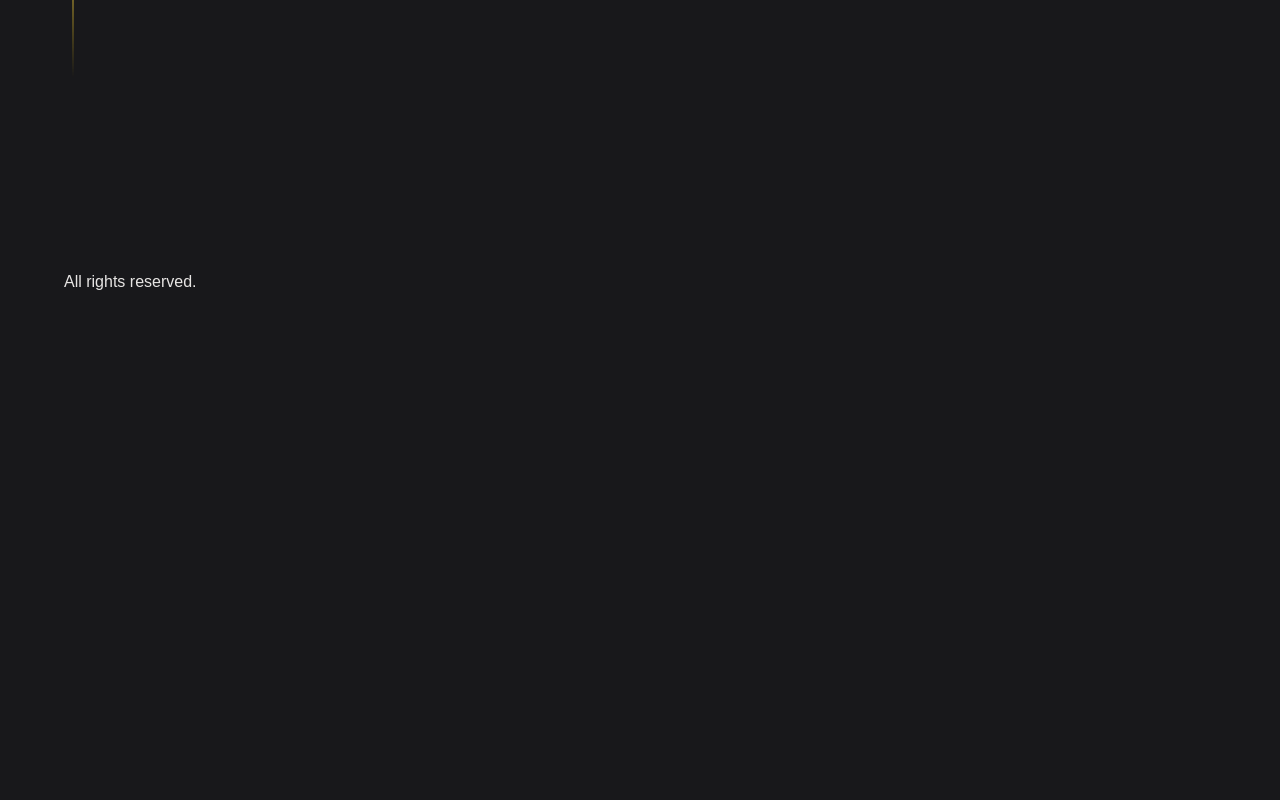
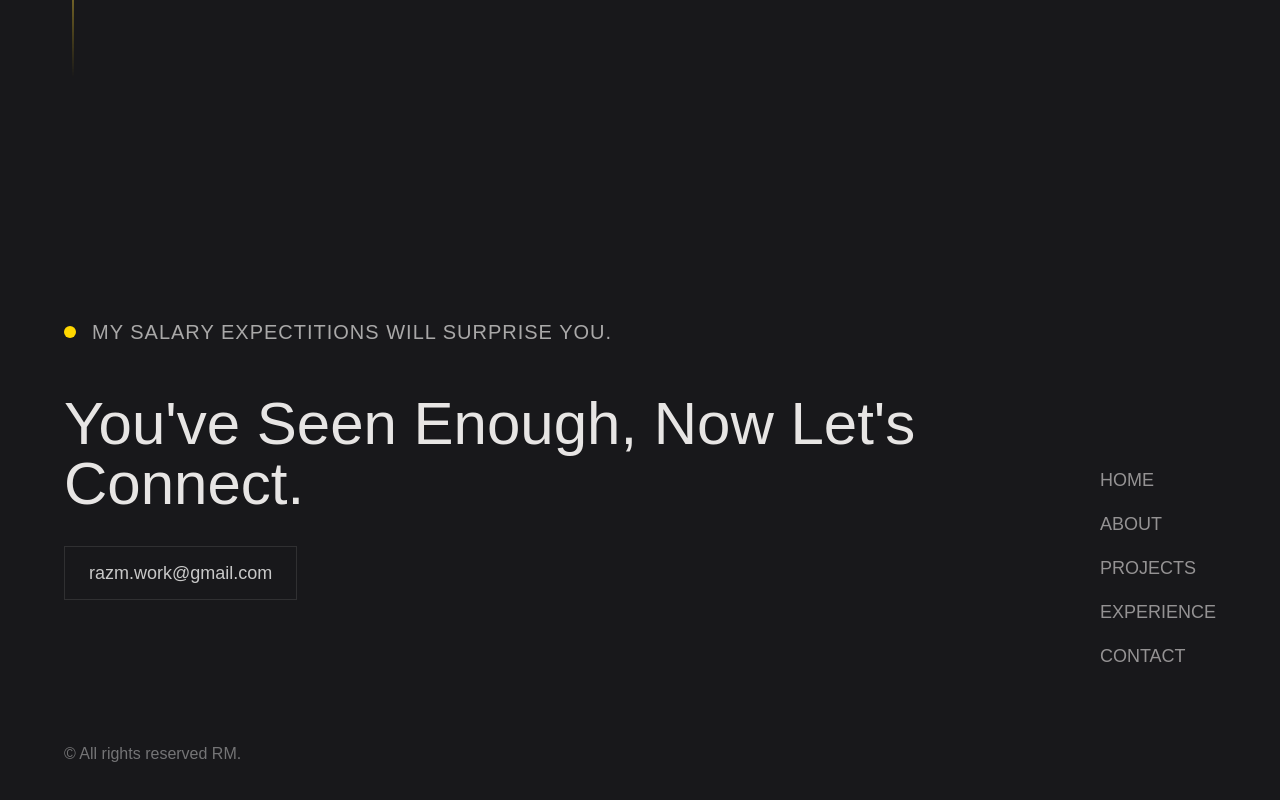
Before and after one commit to raul0073/portfolio-v4, a Next.js app: page / in a window 1280 px wide. Shown: the part 7570-8370 px from the top of the page. Before the commit the page ends 7864 px from the top, so only its background shows below. Built offline with nearby package versions, Linux system fonts and the light colour scheme; a web font is replaced by a local one.

Commit message:
footer comp added. mobile navigation padding fix.

```diff
--- a/src/app/Data/ExperiencePage/experienceData.tsx
+++ b/src/app/Data/ExperiencePage/experienceData.tsx
@@ -1,4 +1,3 @@
-
 export const EXPERIENCE_DATA = [
 	{
 		title: "2020 - Present",
@@ -7,25 +6,25 @@ export const EXPERIENCE_DATA = [
 				<p className="dark:text-stone-200 text-zinc-900 text-lg md:text-xl  mb-8">
 					Selfemployed Web Developer, Israel. <br />
 					<span className="dark:text-stone-200/60 text-zinc-900/60 text-base">
-
-            Passionate about coding and tackling diverse projects. Key projects include:
+						Passionate about coding and tackling diverse projects. Key projects
+						include:
 					</span>
 				</p>
-				<ul className=" pl-5 text-neutral-800 dark:text-neutral-200 font-sans font-normal mb-8 space-y-2">
+				<ul className=" pl-5 text-neutral-800 dark:text-neutral-200/90 font-sans font-normal mb-8 space-y-2">
 					<li>
-						<strong>🖥️ Lereava (לראווה):</strong> Developed a dynamic website for a
-						professional window cleaning service using React and Node.js,
+						<strong>🖥️ Lereava (לראווה):</strong> Developed a dynamic website
+						for a professional window cleaning service using React and Node.js,
 						enhancing their online presence and customer engagement.
 					</li>
 					<li>
-						<strong>🖥️ Management System for a Local Synagogue:</strong> Created a
-						comprehensive management system utilizing Next.js and MongoDB,
+						<strong>🖥️ Management System for a Local Synagogue:</strong> Created
+						a comprehensive management system utilizing Next.js and MongoDB,
 						streamlining administrative tasks and improving community
 						communication.
 					</li>
 					<li>
-						<strong>🖥️ Talshir IBC:</strong> Built a robust web application for an
-						international patent company using Angular
+						<strong>🖥️ Talshir IBC:</strong> Built a robust web application for
+						an international patent company using Angular
 					</li>
 				</ul>
 			</div>
@@ -36,12 +35,15 @@ export const EXPERIENCE_DATA = [
 		content: (
 			<div>
 				<p className="dark:text-stone-200 text-zinc-900 text-lg md:text-xl  mb-8">
-					Operations Manager <span className="text-appBlue dark:text-appYellow">@ ZipBCC</span>, Zambia. <br />
+					Operations Manager{" "}
+					<span className="text-appBlue dark:text-appYellow">@ ZipBCC</span>,
+					Zambia. <br />
 					<span className="dark:text-stone-200/60 text-zinc-900/60 text-base">
-             Managed operations at a busy border crossing between Zambia and the DRC, including:
+						Managed operations at a busy border crossing between Zambia and the
+						DRC, including:
 					</span>
 				</p>
-        <ul className="list-disc pl-5 text-neutral-800 dark:text-neutral-200 font-sans font-normal mb-8 space-y-2">
+				<ul className="list-disc pl-5 text-neutral-800 dark:text-neutral-200/90 font-sans font-normal mb-8 space-y-2">
 					<li>
 						Oversaw a team of 263 employees, ensuring efficient and effective
 						operations.
@@ -63,13 +65,17 @@ export const EXPERIENCE_DATA = [
 		content: (
 			<div>
 				<p className="dark:text-stone-200 text-zinc-900 text-lg md:text-xl  mb-8">
-					Owner <span className="text-appBlue dark:text-appYellow">@ The Gaia Experience</span>, Mexico. <br />
+					Owner{" "}
+					<span className="text-appBlue dark:text-appYellow">
+						@ The Gaia Experience
+					</span>
+					, Mexico. <br />
 					<span className="dark:text-stone-200/60 text-zinc-900/60 text-base">
-
-           Founded and managed a tourism company in Bacalar. Some relevant responsibilities included:
+						Founded and managed a tourism company in Bacalar. Some relevant
+						responsibilities included:
 					</span>
 				</p>
-				 <ul className="list-disc pl-5 text-neutral-800 dark:text-neutral-200 font-sans font-normal mb-8 space-y-2">
+				<ul className="list-disc pl-5 text-neutral-800 dark:text-neutral-200/90 font-sans font-normal mb-8 space-y-2">
 					<li>
 						Developed the company website using Wix, driving increased bookings
 						and customer inquiries.
@@ -91,13 +97,14 @@ export const EXPERIENCE_DATA = [
 		content: (
 			<div>
 				<p className="dark:text-stone-200 text-zinc-900 text-lg md:text-xl  mb-8">
-					Logistics Manager <span className="text-appBlue dark:text-appYellow">@ Virgo</span>, South Africa. <br />
+					Logistics Manager{" "}
+					<span className="text-appBlue dark:text-appYellow">@ Virgo</span>,
+					South Africa. <br />
 					<span className="dark:text-stone-200/60 text-zinc-900/60 text-base">
-
 						Managed logistics for a beauty products company, including:
 					</span>
 				</p>
-				 <ul className="list-disc pl-5 text-neutral-800/60 dark:text-neutral-200/60 font-sans text-base mb-8 space-y-2">
+				<ul className="list-disc pl-5 text-neutral-800 dark:text-neutral-200/90 font-sans font-normal mb-8 space-y-2">
 					<li>
 						Coordinated logistics for apartments, vehicles, and POS systems,
 						ensuring seamless operations.
@@ -118,9 +125,10 @@ export const EXPERIENCE_DATA = [
 		content: (
 			<div>
 				<p className="dark:text-stone-200 text-zinc-900 text-lg md:text-xl  mb-8">
-					Security Project, Equatorial Guinea.  <br />
+					Security Project, Equatorial Guinea. <br />
 					<span className="dark:text-stone-200/60 text-zinc-900/60 text-base">
-         Provided guidance and training to locals in Spanish.</span>
+						Provided guidance and training to locals in Spanish.
+					</span>
 				</p>
 			</div>
 		),
--- a/src/app/sections/About.tsx
+++ b/src/app/sections/About.tsx
@@ -1,10 +1,10 @@
-import { TabsDemo } from "@/components/AboutTabs/TabsComp";
+import { AboutTabs } from "@/components/AboutTabs/TabsComp";
 
 function About() {
 	return (
-		<section className="about py-24 ">
+		<section className="about py-24 " id="about">
 			<div className="container">
-				<TabsDemo />
+				<AboutTabs />
 			</div>
 		</section>
 	);
--- a/src/app/sections/Experience.tsx
+++ b/src/app/sections/Experience.tsx
@@ -3,7 +3,7 @@ import React from 'react'
 
 function Experience() {
   return (
-    <section className="experience py-24">
+    <section className="experience py-24" id='experience'>
         <ExperienceTimeline />
 
   </section>
--- a/src/app/sections/Projects.tsx
+++ b/src/app/sections/Projects.tsx
@@ -3,7 +3,7 @@ import React from 'react'
 
 function Projects() {
   return (
-    <section className="projects-parallax py-24">
+    <section className="projects-parallax py-24" id='projects'>
     <HeroParallaxDemo />
   </section>
 
--- a/src/components/AboutTabs/TabsComp.tsx
+++ b/src/components/AboutTabs/TabsComp.tsx
@@ -6,7 +6,7 @@ import { AboutMyWork } from "./AboutMyWork";
 import StackTab from "./StackTab";
 import { Tabs } from "../ui/tabs";
 
-export function TabsDemo() {
+export function AboutTabs() {
 	const tabs = [
 		{
 			title: "About Me",
--- a/src/components/Footer/Footer.tsx
+++ b/src/components/Footer/Footer.tsx
@@ -1,13 +1,49 @@
-import React from 'react'
+import { menuOptions } from "../Navbar/MobileNavigation";
+import ButtonComp from "../ui/ButtonComp";
 
 function FooterComp() {
-  return (
-    <section className="footer w-full">
-        <div className="container">
-            <p>All rights reserved.</p>
-        </div>
-    </section>
-  )
+	return (
+		<footer
+			className="w-full bg-gradient-to-b from-transparent dark:to-zinc-900 to-stone-300"
+			id="contact">
+			<div className="container">
+				<div className="section">
+					<div className="flex gap-4 items-center my-12">
+						<div className="size-3 rounded-full dark:bg-appYellow bg-appBlue"></div>
+						<span className="text-sm md:text-xl uppercase tracking-wider dark:text-stone-200/70 text-zinc-900/70">
+							my salary expectitions will surprise you.
+						</span>
+					</div>
+					<div className="flex flex-col md:flex-row md:justify-between">
+						<div>
+							<h2 className="text-xl md:text-6xl capitalize mb-8">
+								you&apos;ve seen Enough, now let&apos;s connect.
+							</h2>
+							<ButtonComp title="razm.work@gmail.com" className="lowercase " />
+						</div>
+						<nav>
+							<ul className="flx flex-col gap-8 mt-16">
+								{menuOptions.map((item) => {
+									return (
+										<li
+											key={item.href}
+											className="relative group/nav-item transition-all duration-300 ease-in-out py-2">
+											<a
+												href={item.href}
+												className="text-zinc-900/60 dark:text-stone-200/60 text-lg uppercase group-hover/nav-item:mix-blend-difference transition-colors duration-200 ease-in-out">
+												{item.label}
+											</a>
+										</li>
+									);
+								})}
+							</ul>
+						</nav>
+					</div>
+					<p className="py-16 dark:text-white/40 text-black/40">&copy; All rights reserved RM.</p>
+				</div>
+			</div>
+		</footer>
+	);
 }
 
-export default FooterComp
+export default FooterComp;
--- a/src/components/Navbar/MobileNavigation.tsx
+++ b/src/components/Navbar/MobileNavigation.tsx
@@ -1,11 +1,13 @@
 import { AnimatePresence, motion } from "framer-motion";
 import { ArrowUpRight } from "lucide-react";
+import { MouseEvent } from "react";
 
 export const menuOptions = [
 	{ label: "Home", href: "#navbar" },
 	{ label: "About", href: "#about" },
 	{ label: "Projects", href: "#projects" },
 	{ label: "Experience", href: "#experience" },
+	{ label: "Contact", href: "#contact" },
 ];
 
 interface MobileNavigationProps {
@@ -20,6 +22,15 @@ const menuAnimation = {
 };
 
 function MobileNavigation({ isOpen, setIsOpen }: MobileNavigationProps) {
+	function handleNavigationMove(e: MouseEvent<HTMLAnchorElement>){
+		e.preventDefault();
+        setIsOpen(false);
+		const url = new URL(e.currentTarget.href);
+		const hash = url.hash;
+		const target= document.querySelector(hash)
+		if(!target) return;
+		target.scrollIntoView({ behavior: "smooth" });
+	}
 	return (
 		<AnimatePresence>
 			{isOpen && (
@@ -38,9 +49,10 @@ function MobileNavigation({ isOpen, setIsOpen }: MobileNavigationProps) {
 									<li
 										key={item.href}
 										className="relative group/nav-item transition-all duration-300 ease-in-out axureFont border-t last:border-b py-8"
-										onClick={() => setIsOpen(false)}>
+										>
 										<a
 											href={item.href}
+											onClick={handleNavigationMove}
 											className=" group/nav-item flex h-full justify-between items-center  dark:text-white/40 text-zinc-900/60 text-4xl group-hover/nav-item:pl-4 group-hover/nav-item:dark:text-appYellow group-hover/nav-item:text-appBlue transition-all duration-500 ease-in-out isolate">
 											<div className="absolute bottom-0 left-0 h-0 w-full bg-stone-300 dark:bg-stone-800 group-hover/nav-item:h-full transition-all duration-500 -z-10"></div>
 											{item.label}
--- a/src/components/Navbar/Navbar.tsx
+++ b/src/components/Navbar/Navbar.tsx
@@ -9,7 +9,7 @@ function NavigationComp() {
 	const [isOpen, setIsOpen] = useState<boolean>(false);
 
 	return (
-		<header className="navbar-header fixed top-0 left-0 w-full z-50 h-fit border-b shadow-md shadow-appGray/10 border-appYellow/10  backdrop-blur-lg ">
+		<header className="navbar-header fixed top-0 left-0 w-full z-50 h-fit border-b shadow-md shadow-appGray/10 border-appYellow/10  backdrop-blur-lg " id="home">
 			<div className="flex justify-between items-center py-3 px-4 md:px-12 ">
 
 
--- a/src/components/ui/timeline.tsx
+++ b/src/components/ui/timeline.tsx
@@ -71,7 +71,7 @@ export const Timeline = ({ data }: { data: TimelineEntry[] }) => {
             </div>
 
             <div className="relative pl-20 pr-4 md:pl-4 w-full">
-              <h3 className="md:hidden block text-2xl mb-4 text-left font-bold text-neutral-500 dark:text-neutral-500">
+              <h3 className="md:hidden block text-2xl mb-4 text-left font-bold text-neutral-500 dark:text-neutral-500 axureFont">
                 {item.title}
               </h3>
               {item.content}{" "}
```
Lines whose indentation alone changed are shown as unchanged.
